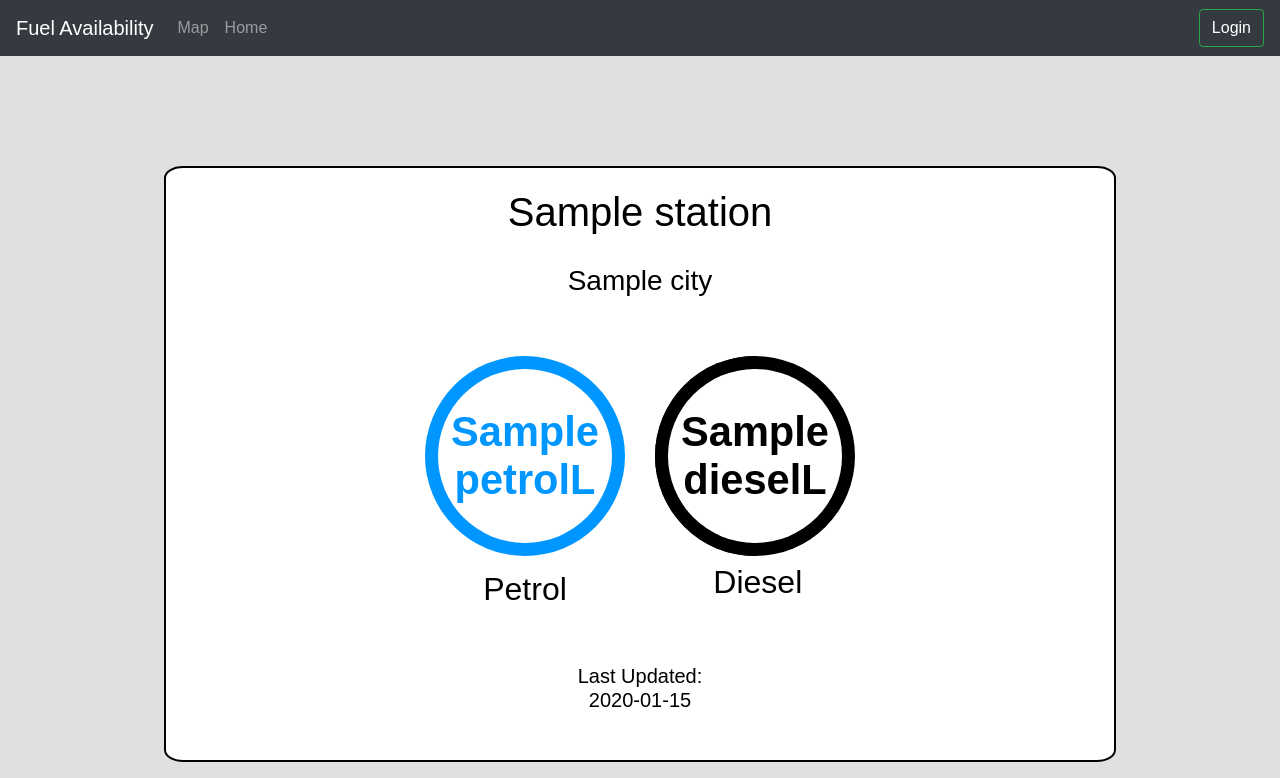
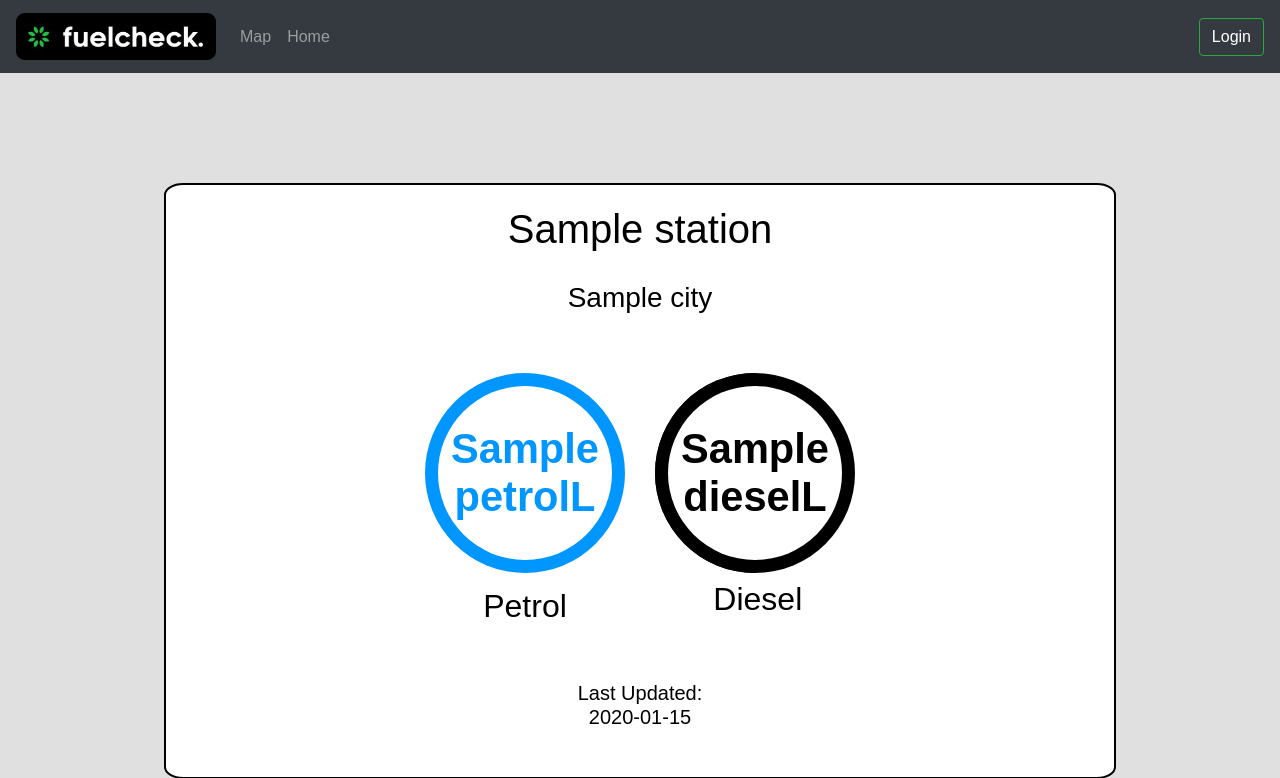
Before and after one commit to hirusha-adi/Fuel-Availability, a Flask app: page /amount/1 in a window 1280 px wide. Shown: the top 778 px of the page. Run offline with Flask 2, Linux system fonts and the light colour scheme; a database or web service that is not in the repository returns one stand-in record (values such as "Sample title"); parts of the project's set-up code (start-up, migrations or seed data) failed here and were passed over; some libraries are stand-ins or nearby versions.

Commit message:
logo to navbar

```diff
--- a/templates/amounts.html
+++ b/templates/amounts.html
@@ -12,7 +12,7 @@
 
 <nav class="navbar navbar-expand-lg navbar-dark bg-dark">
     <a class="navbar-brand" href="/">
-        Fuel Availability
+        <img src="{{ url_for('static', filename='images/logo-text.png') }}" alt="Fuel Availability" width="200px">
     </a>
     <button class="navbar-toggler" type="button" data-toggle="collapse" data-target="#navbarSupportedContent"
         aria-controls="navbarSupportedContent" aria-expanded="false" aria-label="Toggle navigation">
```
